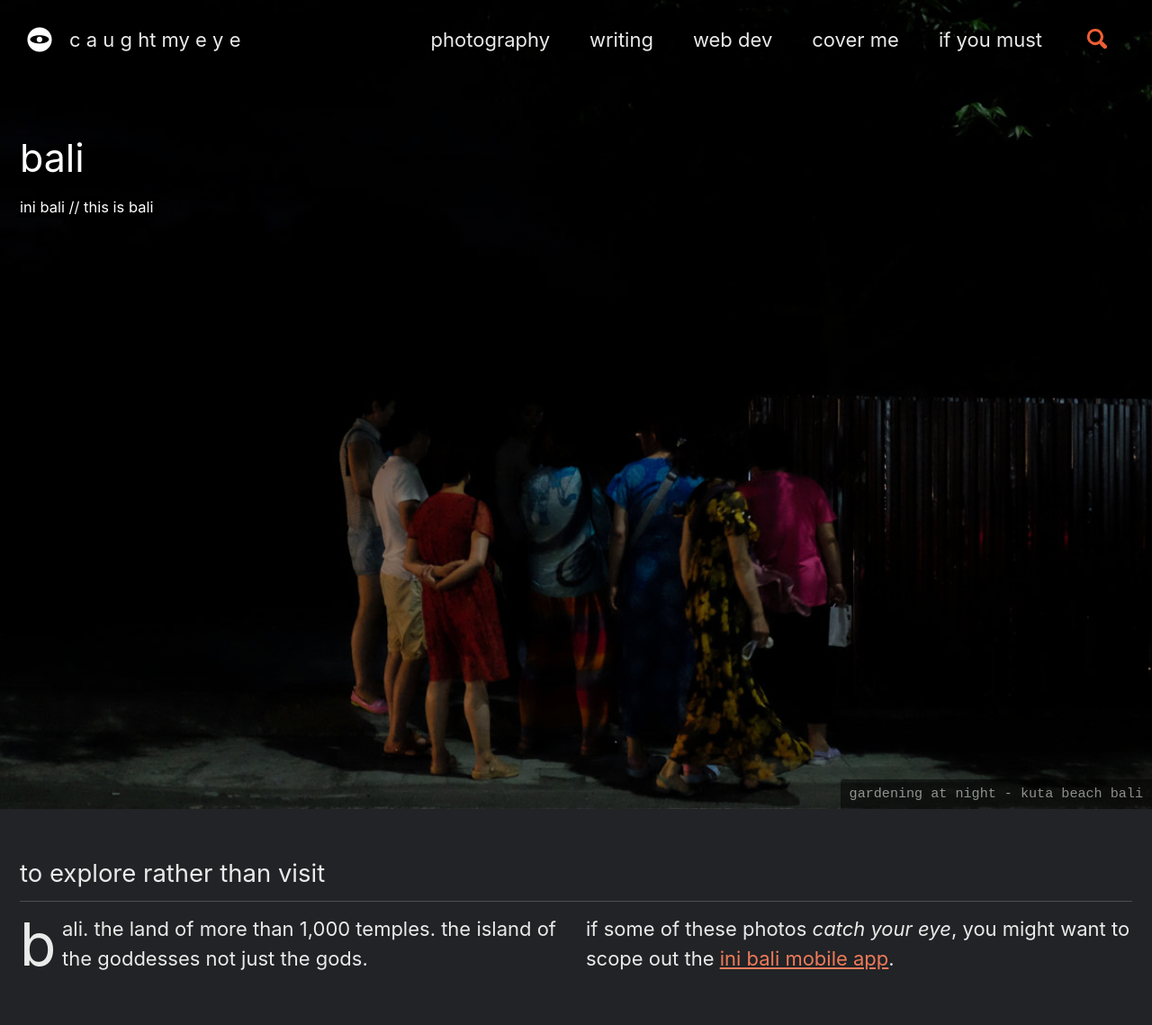
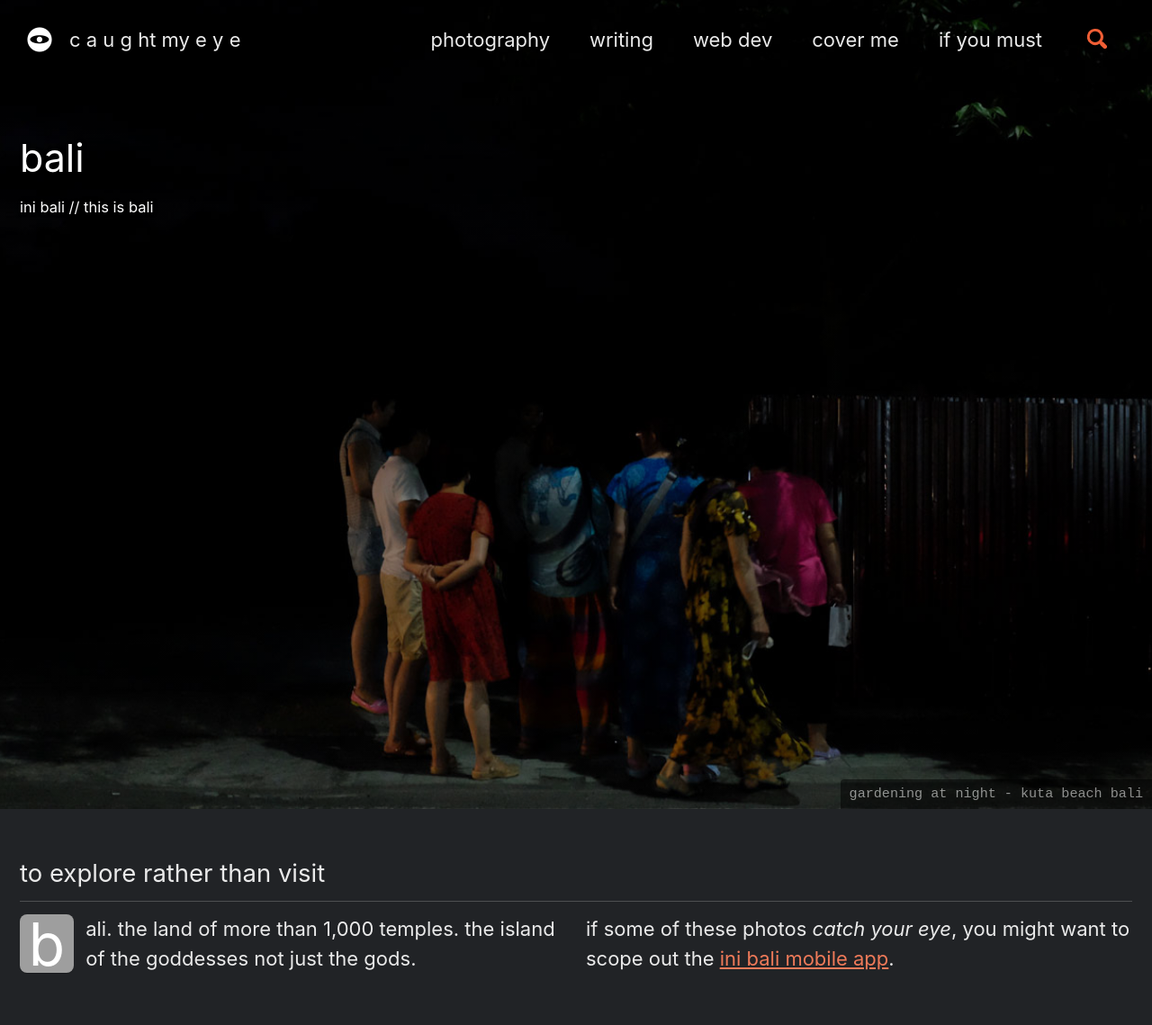
Before and after one commit to marklchaves/caughtmyeye, a Jekyll site: the page built from _photography/bali.md, in a window 1280 px wide. Shown: the top 1139 px of the page at 90% size. Built offline with Jekyll 4.4.1, drawn with Linux system fonts in a browser that asks for light colours; cached includes are drawn as plain includes; nearby versions of some CDN libraries; grey boxes are pictures that could not be loaded.

Commit message:
Dropcap boxed

```diff
--- a/_photography/bali.md
+++ b/_photography/bali.md
@@ -125,3 +134,5 @@ gallery6:
 {% include gallery id="gallery5" layout="half" %}
 
 {% include gallery id="gallery6" %}
+
+{% include gallery id="gallery7" layout="half" %}
--- a/_sass/minimal-mistakes/skins/_mlc.scss
+++ b/_sass/minimal-mistakes/skins/_mlc.scss
@@ -49,7 +49,8 @@ $navicon-link-color-hover: mix(#000, $background-color, 30%) !default;
 
 /* Animations */
 
-h1, .author__name {
+h1,
+.author__name {
   animation: 4s 1 fadein;
 }
 
@@ -61,7 +62,6 @@ h1, .author__name {
     opacity: 1;
   }
 }
-
 
 .animation-element {
   position: relative;
@@ -140,7 +140,19 @@ h1, .author__name {
   font-size: 3rem;
   line-height: 1;
   float: left;
-  padding-right: 0.1em;
+  border-radius: 2px;
+  background-color: #9e9e9e;
+  color: white;
+  height: 65px;
+  width: 60px;
+  -webkit-border-radius: 8px;
+  border-radius: 8px;
+  -webkit-background-clip: padding-box;
+  background-clip: padding-box;
+  -webkit-box-shadow: 0 1px 1px rgba(0, 0, 0, 0.2);
+  box-shadow: 0 1px 1px rgba(0, 0, 0, 0.2);
+  text-align: center;
+  margin-right: 0.2em;
 }
 
 /* Standard Clearfix */
@@ -169,18 +181,19 @@ h1, .author__name {
 .vert-me {
   writing-mode: vertical-rl;
   text-orientation: sideways;
-  letter-spacing: .35rem;
+  letter-spacing: 0.35rem;
 }
 
 /* Bottom to top. */
 .bottoms-up {
   writing-mode: tb-rl;
   transform: rotate(-180deg);
-  letter-spacing: .35rem;
+  letter-spacing: 0.35rem;
 }
 
 @media all and (max-width: 1023.998px) {
-  .vert-me, .bottoms-up {
+  .vert-me,
+  .bottoms-up {
     display: none;
   }
 }
@@ -193,13 +206,13 @@ h1, .author__name {
   right: 30px;
   border: none;
   outline: none;
-  background-color: rgba(0,0,0,0.5);
+  background-color: rgba(0, 0, 0, 0.5);
   color: gray;
   border-radius: 4px;
   font-size: 1.4em;
   line-height: 1.2;
   padding-top: 0.4em;
-  font-family: 'Courier New', Courier, monospace;
+  font-family: "Courier New", Courier, monospace;
   cursor: pointer;
   transition: all 0.3s ease;
   display: none;
```
Also changed, not shown: other parts of _photography/bali.md (+9 -0 lines), assets/images/bali/bali-bsf-ibu-bawa-tray-kepala-562w.jpg (added), assets/images/bali/bali-penulisan-portrait-mangku-kurni-1-ed-562w.jpg (added).
